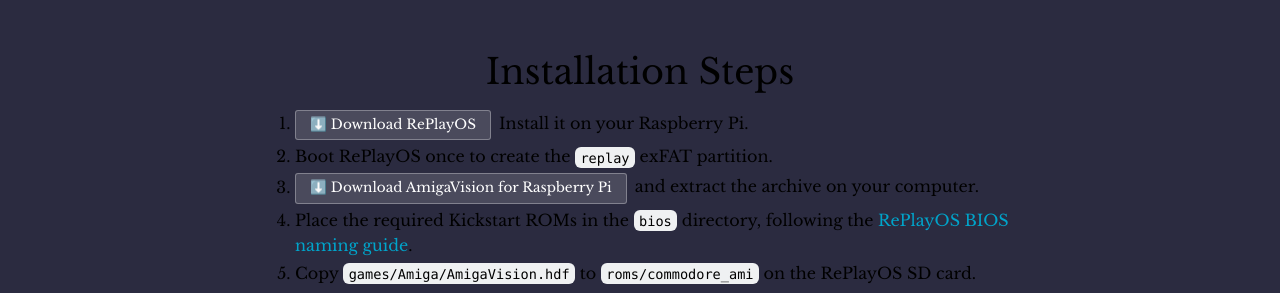
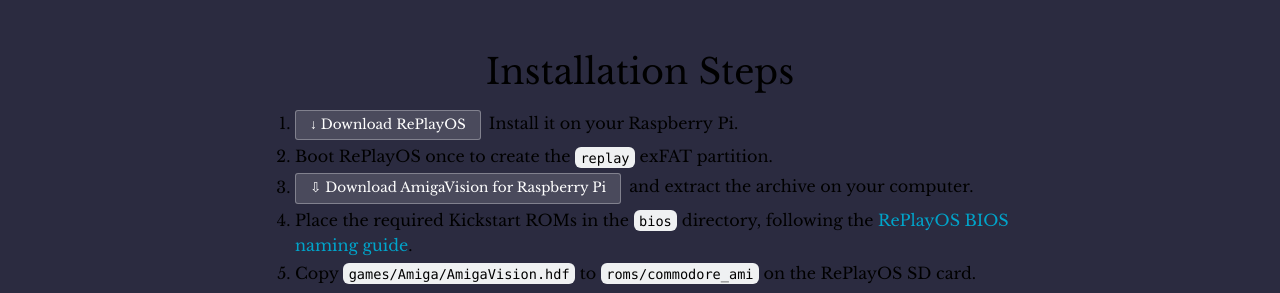
Before and after one commit to amigavision/amigavision.github.io, a Jekyll site: the page built from download/pi.html, in a window 1280 px wide. Shown: the part 503-796 px from the top of the page. Built offline with Jekyll 4.4.1, drawn with Linux system fonts in a browser that asks for light colours.

Commit message:
Test if other arrows look better in context

```diff
--- a/download/pi.html
+++ b/download/pi.html
@@ -16,9 +16,9 @@
   <div class="text-container">
     <h2>Installation Steps</h2>
     <ol>
-      <li><div class="button alt"><a target="_blank" href="https://www.replayos.com">⬇️ Download RePlayOS</a></div>Install it on your Raspberry Pi.</li>
+      <li><div class="button alt"><a target="_blank" href="https://www.replayos.com">↓ Download RePlayOS</a></div>Install it on your Raspberry Pi.</li>
       <li>Boot RePlayOS once to create the <code>replay</code> exFAT partition.</li>
-      <li><div class="button alt"><a target="_blank" href="https://archive.org/details/software?query=amigavision+for+raspberry+pi">⬇️ Download AmigaVision for Raspberry Pi</a></div>and extract the archive on your computer.</li>
+      <li><div class="button alt"><a target="_blank" href="https://archive.org/details/software?query=amigavision+for+raspberry+pi">⇩ Download AmigaVision for Raspberry Pi</a></div>and extract the archive on your computer.</li>
       <li>Place the required Kickstart ROMs in the <code>bios</code> directory, following the <a href="https://www.replayos.com/addbios/">RePlayOS BIOS naming guide</a>.</li>
       <li>Copy <code>games/Amiga/AmigaVision.hdf</code> to <code>roms/commodore_ami</code> on the RePlayOS SD card.</li>
       <li>Return the SD card to the Raspberry Pi and launch AmigaVision under Commodore Amiga.</li>
```
